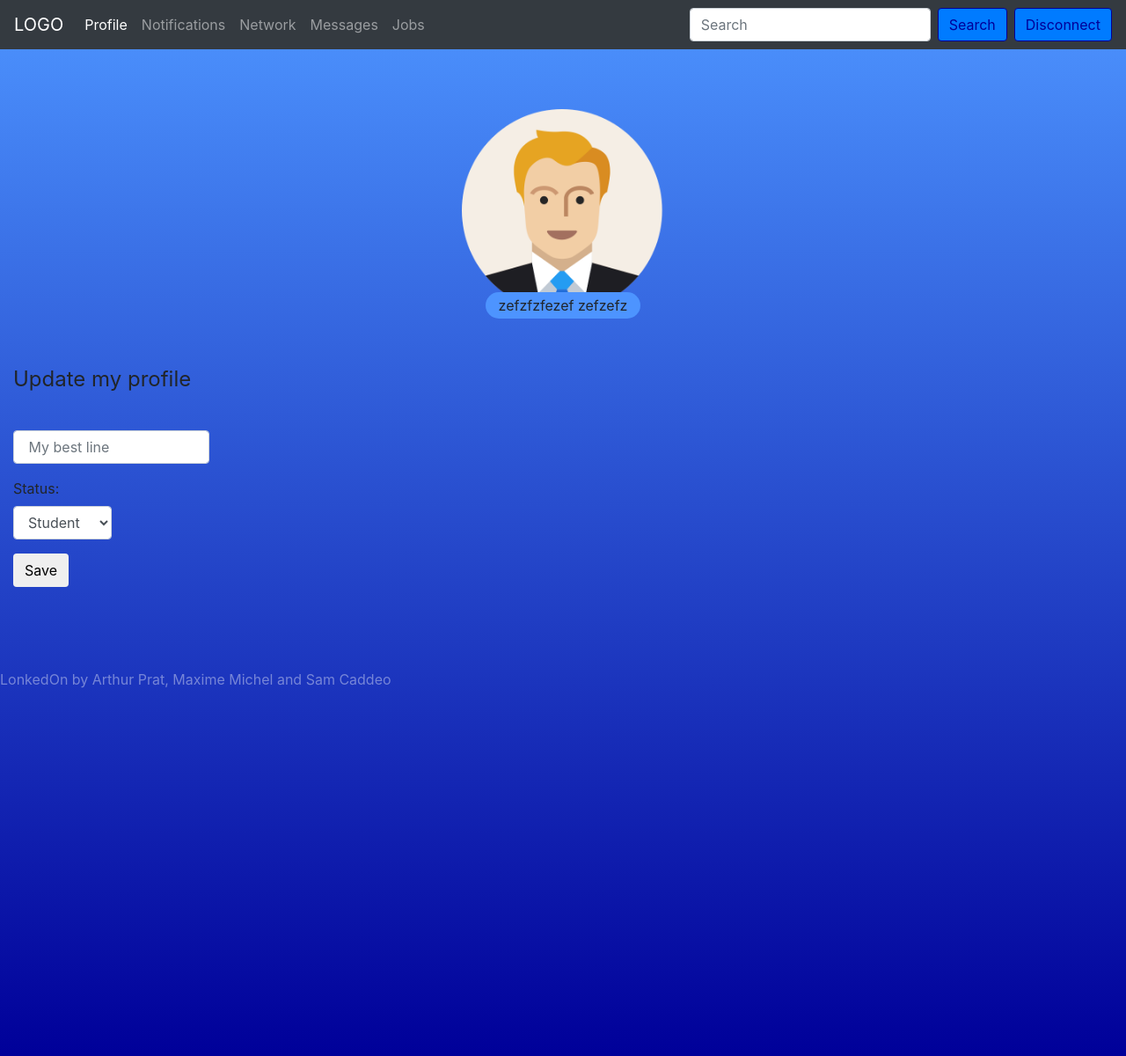
After one commit to Egglestron/ProjetWebING3, a PHP site: page /update.php in a window 1280 px wide. The commit adds this page. Shown: the whole page at 88% size. Run offline with PHP 8.4, Linux system fonts and the light colour scheme; a user stored in the database is signed in; data comes from the database, SQL or seed files in the repository; some libraries are stand-ins or nearby versions.

Commit message:
Update profile

```diff
--- a/index.php
+++ b/index.php
@@ -19,14 +19,14 @@
 
   <body>
     <nav class="navbar navbar-expand-md navbar-dark fixed-top bg-dark"> <!-- style="background-color:  #000099;"  Pour avoir la navbar en bleu-->
-      <a class="navbar-brand" href="index.html">LOGO</a>
+      <a class="navbar-brand" href="index.php">LOGO</a>
       <button class="navbar-toggler" type="button" data-toggle="collapse" data-target="#navbarCollapse" aria-controls="navbarCollapse" aria-expanded="false" aria-label="Toggle navigation">
         <span class="navbar-toggler-icon"></span>
       </button>
       <div class="collapse navbar-collapse" id="navbarCollapse">
         <ul class="navbar-nav mr-auto">
           <li class="nav-item">
-            <a class="nav-link" href="profile.html">Profile </a>
+            <a class="nav-link" href="profile.php">Profile </a>
           </li>
           <li class="nav-item">
             <a class="nav-link" href="notif.html">Notifications </a>
--- /dev/null
+++ b/update.php
@@ -0,0 +1,145 @@
+<!doctype html>
+<html lang="en">
+  <head>
+    <meta charset="utf-8">
+    <meta name="viewport" content="width=device-width, initial-scale=1, shrink-to-fit=no">
+    <meta name="description" content="">
+    <meta name="author" content="">
+
+    <title>Profile </title>
+
+    <!-- Bootstrap core CSS -->
+    <link href="dist/css/bootstrap.min.css" rel="stylesheet">
+
+    <!-- Custom styles for this template -->
+    <link rel="stylesheet" href="css/normalize.css">
+    <link href="navbar-top-fixed.css" rel="stylesheet">
+
+  </head>
+
+  <body>
+
+    <?php
+    include("config.php");
+    session_start();
+    $id = $_SESSION['id'];
+
+    $requete = "SELECT DISTINCT us.Firstname, us.Lastname, us.description FROM users us WHERE us.ID = ?";
+
+    //echo $requete;
+
+    $req = mysqli_prepare($db, $requete);
+    mysqli_stmt_bind_param($req, "i", $id);
+    mysqli_stmt_execute($req);
+
+    mysqli_stmt_store_result($req);
+
+    mysqli_stmt_bind_result($req, $col_FirstName, $col_LastName, $col_Description);
+
+    while(mysqli_stmt_fetch($req)){
+      $firstN = $col_FirstName ;
+      $lastN = $col_LastName;
+      $description = $col_Description;
+    }
+    ?>
+    <nav class="navbar navbar-expand-md navbar-dark fixed-top bg-dark"> <!-- style="background-color:  #000099;"  Pour avoir la navbar en bleu-->
+      <a class="navbar-brand" href="index.php">LOGO</a>
+      <button class="navbar-toggler" type="button" data-toggle="collapse" data-target="#navbarCollapse" aria-controls="navbarCollapse" aria-expanded="false" aria-label="Toggle navigation">
+        <span class="navbar-toggler-icon"></span>
+      </button>
+      <div class="collapse navbar-collapse" id="navbarCollapse">
+        <ul class="navbar-nav mr-auto">
+          <li class="nav-item active">
+            <a class="nav-link" href="profile.php">Profile <span class="sr-only">(current)</span></a>
+          </li>
+          <li class="nav-item">
+            <a class="nav-link" href="notif.html">Notifications </a>
+          </li>
+          <li class="nav-item">
+            <a class="nav-link" href="network.html">Network </a>    <!--<a class="nav-link disabled" href="#">Network </a>  pour griser la case-->
+          </li>
+          <li class="nav-item">
+            <a class="nav-link" href="messages.html">Messages </a>
+          </li>
+          <li class="nav-item">
+            <a class="nav-link" href="jobs.html">Jobs </a>
+          </li>
+        </ul>
+        <form class="form-inline">
+          <input class="form-control mr-sm-2" type="text" placeholder="Search" aria-label="Search">
+          <button class="btn btn-primary mr-sm-2" style="border-color: #000099; color: #000099; background-color: navbar-dark;" type="submit">Search</button>
+          <button class="btn btn-primary" style="border-color: #000099; color: #000099; background-color: navbar-dark;" type="submit">Disconnect</button>
+        </form>
+      </div>
+    </nav>
+
+    <div class="container">
+	  <div class="row">
+        <div class="profile-header-container">
+    		<div class="profile-header-img">
+                <img class="img-circle" src="img/default.png" />
+                <!-- badge -->
+                <div class="rank-label-container">
+                    <span class="label label-default rank-label">
+                      <?php
+                      echo "$firstN $lastN";
+                      ?>
+                    </span>
+                </div>
+            </div>
+        </div>
+	</div>
+</div>
+
+<form class="form-horizontal col-lg-6">
+  <div class="form-group">
+    <legend>Update my profile</legend>
+  </div>
+  <div class="row">
+    <div class="form-group">
+      <label for="text" class="col-lg-2 control-label">
+      </label>
+      <div class="col-lg-10">
+        <?php
+        echo "<input type=\"text\" class=\"form-control\" id=\"text\" placeholder=\" ";
+        if(empty($description)){echo "My best line";}
+        else{echo"$description";}
+        echo "\">";
+        ?>
+      </div>
+    </div>
+  </div>
+  <div class="row">
+    <div class="form-group">
+    <label for="select" class="col-lg-2 control-label">Status:  </label>
+      <div class="col-lg-10">
+        <select id="select" class="form-control" >
+          <option>Student</option>
+          <option>Teacher</option>
+          <option>Professional</option>
+        </select>
+      </div>
+    </div>
+  </div>
+  <div class="form-group">
+    <button class="pull-right btn btn-default">Save</button>
+  </div>
+</form>
+
+    <footer class="mastfoot mt-auto">
+      <div class="inner">
+        <p>LonkedOn by Arthur Prat, Maxime Michel and Sam Caddeo</p>
+      </div>
+    </footer>
+
+
+
+    <!-- Bootstrap core JavaScript
+    ================================================== -->
+    <!-- Placed at the end of the document so the pages load faster -->
+    <script src="https://code.jquery.com/jquery-3.3.1.slim.min.js" integrity="sha384-q8i/X+965DzO0rT7abK41JStQIAqVgRVzpbzo5smXKp4YfRvH+8abtTE1Pi6jizo" crossorigin="anonymous"></script>
+    <script>window.jQuery || document.write('<script src="../../../../assets/js/vendor/jquery-slim.min.js"><\/script>')</script>
+    <script src="../../../../assets/js/vendor/popper.min.js"></script>
+    <script src="../../../../dist/js/bootstrap.min.js"></script>
+  </body>
+</html>
```
Also changed, not shown: profile.php (renamed from profile.html, +37 -15 lines).
